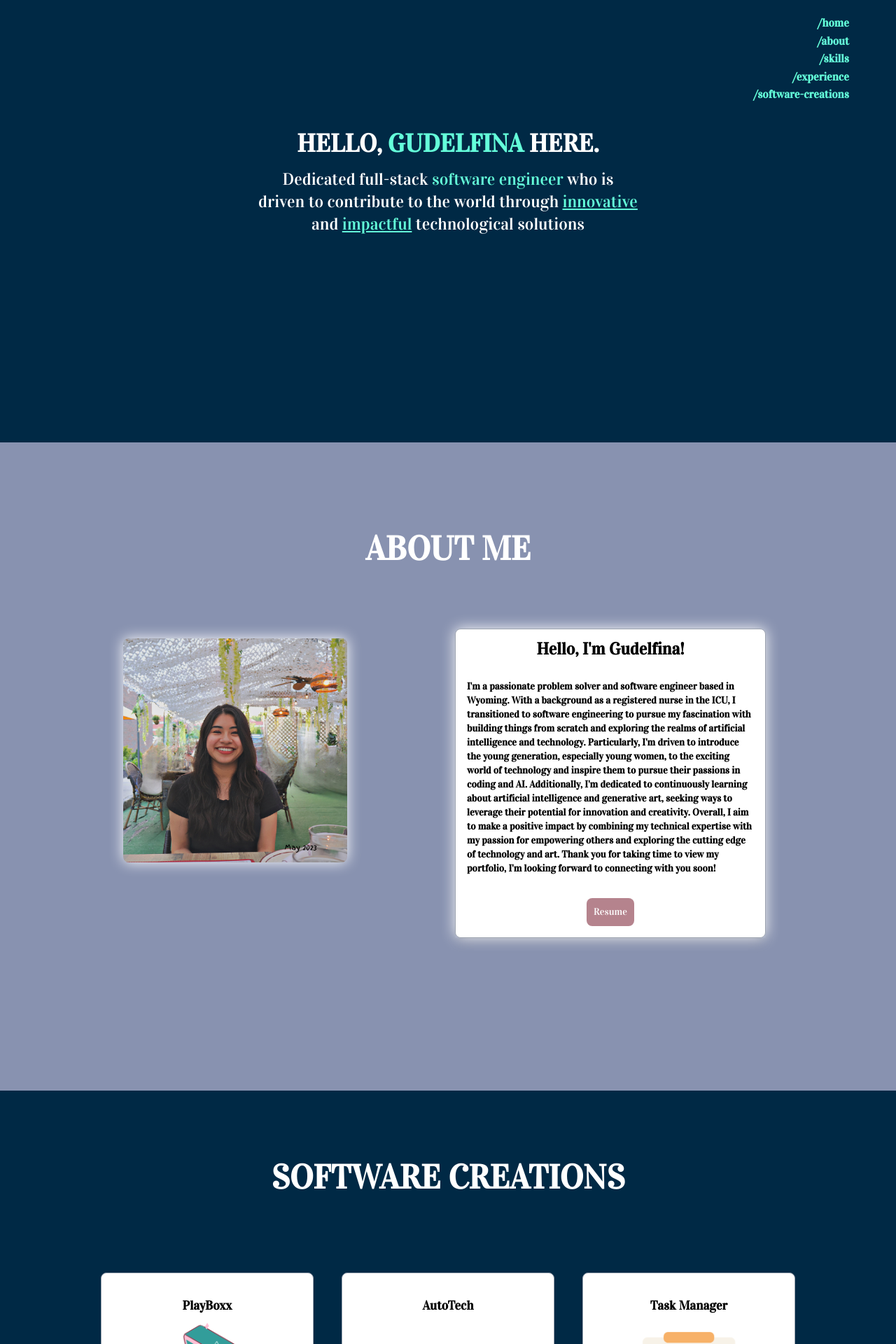
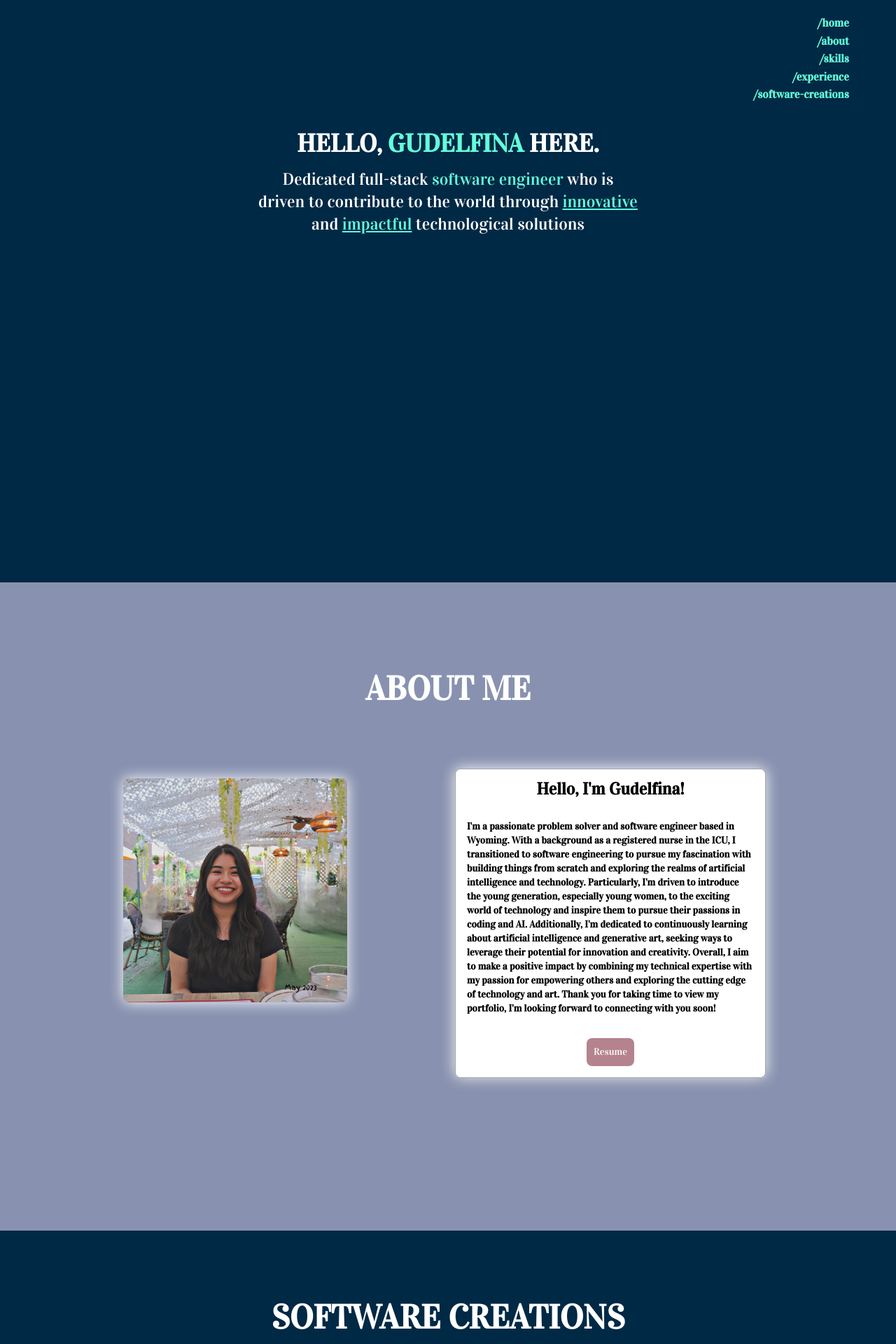
Before and after one commit to Gudelfina/portfolio, a React (Create React App) app: page / in a window 1280 px wide. Shown: the top 1920 px of the page at 70% size. Built offline with nearby package versions, Linux system fonts and the light colour scheme; some icons are missing.

Commit message:
Added a fade in component

```diff
--- a/package.json
+++ b/package.json
@@ -7,6 +7,7 @@
     "@testing-library/react": "^13.4.0",
     "@testing-library/user-event": "^13.5.0",
     "flowbite": "^1.6.5",
+    "framer-motion": "^10.12.18",
     "react": "^18.2.0",
     "react-dom": "^18.2.0",
     "react-modal": "^3.16.1",
--- a/src/components/About.js
+++ b/src/components/About.js
@@ -1,4 +1,5 @@
 import React from "react";
+import FadeInSection from "./FadeInSection";
 
 import "../styles/About.css";
 import me3 from "../images/me3.png";
@@ -10,6 +11,7 @@ const AboutPage = () => {
         <div className="wrapper mx-auto max-w-6xl">
           <div className="about" id="about-nav">
             <div className="section-header">
+              <FadeInSection>
                 <div className="about-me">
                   <h1>ABOUT ME</h1>
                 </div>
@@ -20,22 +22,22 @@ const AboutPage = () => {
                       <h1 className="card-name">Hello, I'm Gudelfina!</h1>
                       <p className="card-content">
                         I'm a passionate problem solver and software engineer
-                      based in Wyoming. With a background as a registered nurse
-                      in the ICU, I transitioned to software engineering to
-                      pursue my fascination with building things from scratch
-                      and exploring the realms of artificial intelligence and
-                      technology. Particularly, I'm driven to introduce the
-                      young generation, especially young women, to the exciting
-                      world of technology and inspire them to pursue their
-                      passions in coding and AI. Additionally, I'm dedicated to
-                      continuously learning about artificial intelligence and
-                      generative art, seeking ways to leverage their potential
-                      for innovation and creativity. Overall, I aim to make a
-                      positive impact by combining my technical expertise with
-                      my passion for empowering others and exploring the cutting
-                      edge of technology and art. Thank you for taking time to
-                      view my portfolio, I'm looking forward to connecting with
-                      you soon!
+                        based in Wyoming. With a background as a registered
+                        nurse in the ICU, I transitioned to software engineering
+                        to pursue my fascination with building things from
+                        scratch and exploring the realms of artificial
+                        intelligence and technology. Particularly, I'm driven to
+                        introduce the young generation, especially young women,
+                        to the exciting world of technology and inspire them to
+                        pursue their passions in coding and AI. Additionally,
+                        I'm dedicated to continuously learning about artificial
+                        intelligence and generative art, seeking ways to
+                        leverage their potential for innovation and creativity.
+                        Overall, I aim to make a positive impact by combining my
+                        technical expertise with my passion for empowering
+                        others and exploring the cutting edge of technology and
+                        art. Thank you for taking time to view my portfolio, I'm
+                        looking forward to connecting with you soon!
                       </p>
                       <a
                         href={require("../resume/resume.pdf")}
@@ -47,6 +49,7 @@ const AboutPage = () => {
                     </div>
                   </div>
                 </div>
+              </FadeInSection>
             </div>
           </div>
         </div>
--- a/src/components/Experience.js
+++ b/src/components/Experience.js
@@ -7,6 +7,7 @@ import { Icon } from "@iconify/react";
 
 import "react-vertical-timeline-component/style.min.css";
 import "../styles/experience.css";
+import FadeInSection from "./FadeInSection";
 
 const workData = [
   {
@@ -58,9 +59,11 @@ const workData = [
 const Experience = () => {
   return (
     <div className="experience" id="experience">
-      <div className="experience-header">
-        <h1>EXPERIENCE</h1>
-      </div>
+      <FadeInSection>
+        <div className="experience-header">
+          <h1>EXPERIENCE</h1>
+        </div>
+      </FadeInSection>
       <VerticalTimeline>
         {workData.map((work, i) => (
           <VerticalTimelineElement
--- /dev/null
+++ b/src/components/FadeInSection.js
@@ -0,0 +1,46 @@
+import React, { useEffect, useState } from "react";
+import { motion, useAnimation } from "framer-motion";
+import { useInView } from "react-intersection-observer";
+
+const FadeInSection = (props) => {
+  const controls = useAnimation();
+  const [ref, inView] = useInView();
+  const [hasAnimated, setHasAnimated] = useState(false);
+
+  useEffect(() => {
+    if (inView && !hasAnimated) {
+      controls.start("onscreen");
+      setHasAnimated(true);
+    }
+  }, [controls, inView, hasAnimated]);
+
+  const objects = {
+    offscreen: {
+      opacity: 0,
+      y: 300,
+    },
+    onscreen: {
+      opacity: 1,
+      y: 0,
+      transition: {
+        type: "spring",
+        duration: 3,
+      },
+    },
+  };
+
+  return (
+    <div ref={ref}>
+      <motion.div
+        initial="offscreen"
+        animate={controls}
+        variants={objects}
+        exit="offscreen"
+      >
+        <div className="object">{props.children}</div>
+      </motion.div>
+    </div>
+  );
+};
+
+export default FadeInSection;
--- a/src/components/Footer.js
+++ b/src/components/Footer.js
@@ -1,12 +1,15 @@
 import React from "react";
+import FadeInSection from "./FadeInSection";
 
 const Footer = () => {
   return (
     <div className="footer text-center pt-5 pb-20 sm:pb-20 md:pb-10 lg:pb-10">
-      <div className="credits text-sm pb-0 text-greenNeon">
-        Copyright © Gudelfina Mendez
-      </div>
-      <div className="goodbye text-sm text-greenNeon">Have a great day!</div>
+      <FadeInSection>
+        <div className="credits text-sm pb-0 text-greenNeon">
+          Copyright © Gudelfina Mendez
+        </div>
+        <div className="goodbye text-sm text-greenNeon">Have a great day!</div>
+      </FadeInSection>
     </div>
   );
 };
--- a/src/components/Intro.js
+++ b/src/components/Intro.js
@@ -3,15 +3,18 @@ import { Icon } from "@iconify/react";
 import { Link } from "react-scroll";
 
 import "../styles/Intro.css";
+import FadeInSection from "./FadeInSection";
 
 const Intro = () => {
   return (
+    <div className="wrapper mx-auto max-w-6xl h-screen">
       <div className="container" id="intro-nav">
         <div className="intro-content">
           <span className="intro-heading">
             HELLO,
             <span className="intro-name">{" GUDELFINA"}</span> HERE.
           </span>
+          <FadeInSection>
             <div className="intro-desc">
               <p>
                 Dedicated full-stack{" "}
@@ -22,6 +25,7 @@ const Intro = () => {
                 technological solutions
               </p>
             </div>
+            <FadeInSection>
               <div className="intro-arrow">
                 <Link
                   to="about-nav"
@@ -38,6 +42,9 @@ const Intro = () => {
                   />
                 </Link>
               </div>
+            </FadeInSection>
+          </FadeInSection>
+        </div>
       </div>
     </div>
   );
--- a/src/components/NavBar.js
+++ b/src/components/NavBar.js
@@ -3,6 +3,7 @@ import { Link } from "react-scroll";
 import { Icon } from "@iconify/react";
 
 import "../styles/SideNav.css";
+import FadeInSection from "./FadeInSection";
 
 const NavBar = () => {
   const [expanded, setExpanded] = useState(true);
@@ -26,6 +27,7 @@ const NavBar = () => {
 
   return (
     <div className="sidebar-nav">
+      <FadeInSection>
         <div className="sidebar-links">
           {(expanded || window.innerWidth < 600) && (
             <ul>
@@ -106,7 +108,10 @@ const NavBar = () => {
               height="24"
             />
           </a>
-        <a href="https://www.linkedin.com/in/gudelfina-mendez/" target="blank">
+          <a
+            href="https://www.linkedin.com/in/gudelfina-mendez/"
+            target="blank"
+          >
             <Icon
               className="logo-icon"
               icon="mdi:linkedin"
@@ -116,6 +121,7 @@ const NavBar = () => {
             />
           </a>
         </div>
+      </FadeInSection>
     </div>
   );
 };
--- a/src/components/Projects.js
+++ b/src/components/Projects.js
@@ -7,6 +7,7 @@ import task from "../images/task.png";
 import playboxx from "../images/playboxx.png";
 import car from "../images/car.png";
 import project from "../images/project.png";
+import FadeInSection from "./FadeInSection";
 
 Modal.setAppElement("body");
 
@@ -59,12 +60,16 @@ const Projects = () => {
 
   return (
     <div className="projects" id="projects-nav">
+      <FadeInSection>
         <h1 className="projects-header">SOFTWARE CREATIONS</h1>
         <div className="project-container">
           {Object.keys(allProjects).map((key, i) => (
             <ul key={i}>
               <li className="project-card">
-              <button className="card-btn" onClick={() => handleModalOpen(key)}>
+                <button
+                  className="card-btn"
+                  onClick={() => handleModalOpen(key)}
+                >
                   <div className="card-title">
                     {allProjects[key].title}
                     <img src={allProjects[key].image} alt="project logo" />
@@ -134,6 +139,7 @@ const Projects = () => {
             )}
           </Modal>
         </div>
+      </FadeInSection>
     </div>
   );
 };
--- a/src/components/Skills.js
+++ b/src/components/Skills.js
@@ -2,6 +2,7 @@ import React from "react";
 import { Icon } from "@iconify/react";
 
 import "../styles/Skills.css";
+import FadeInSection from "./FadeInSection";
 
 const Skills = () => {
   const icons = [
@@ -128,6 +129,7 @@ const Skills = () => {
     <div className="bg-slate">
       <div className="wrapper">
         <div className="skills" id="skills-nav">
+          <FadeInSection>
             <div className="skills-heading">SKILLS</div>
             <div className="skills-icons">
               {icons.map((item, i) => (
@@ -137,6 +139,7 @@ const Skills = () => {
                 </div>
               ))}
             </div>
+          </FadeInSection>
         </div>
       </div>
     </div>
--- a/src/styles/Intro.css
+++ b/src/styles/Intro.css
@@ -9,7 +9,7 @@
 }
 
 .container {
-  @apply mx-auto p-8 flex justify-center items-center text-center max-w-6xl text-white h-96 sm:h-auto sm:w-auto;
+  @apply mx-auto p-8 flex justify-center items-center text-center max-w-6xl text-white h-full sm:h-auto sm:w-auto;
   height: 600px;
 }
 
```
Also changed, not shown: 1 other file (tests, documents, lock files or other folders). Lines whose indentation alone changed are shown as unchanged.
